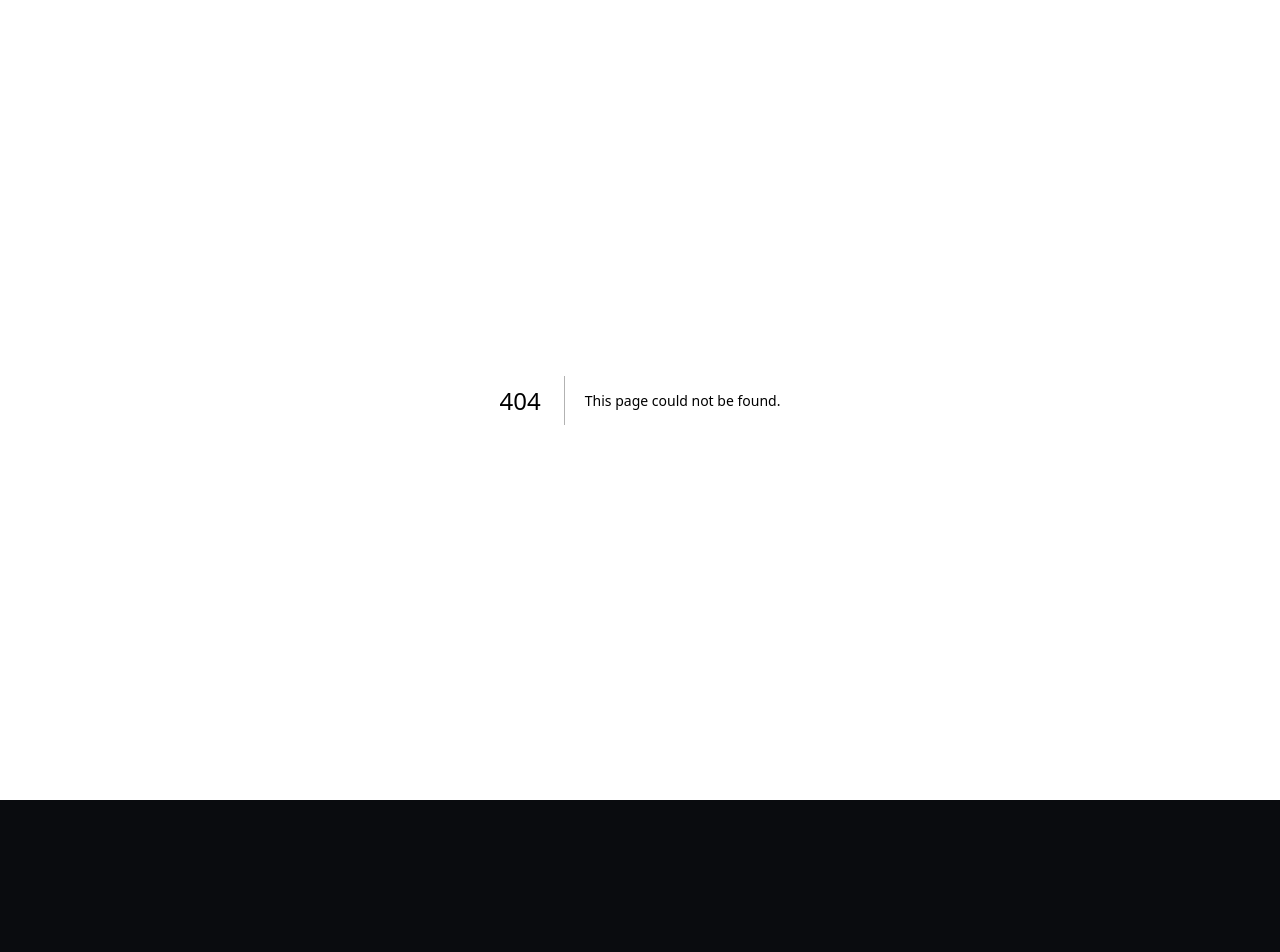
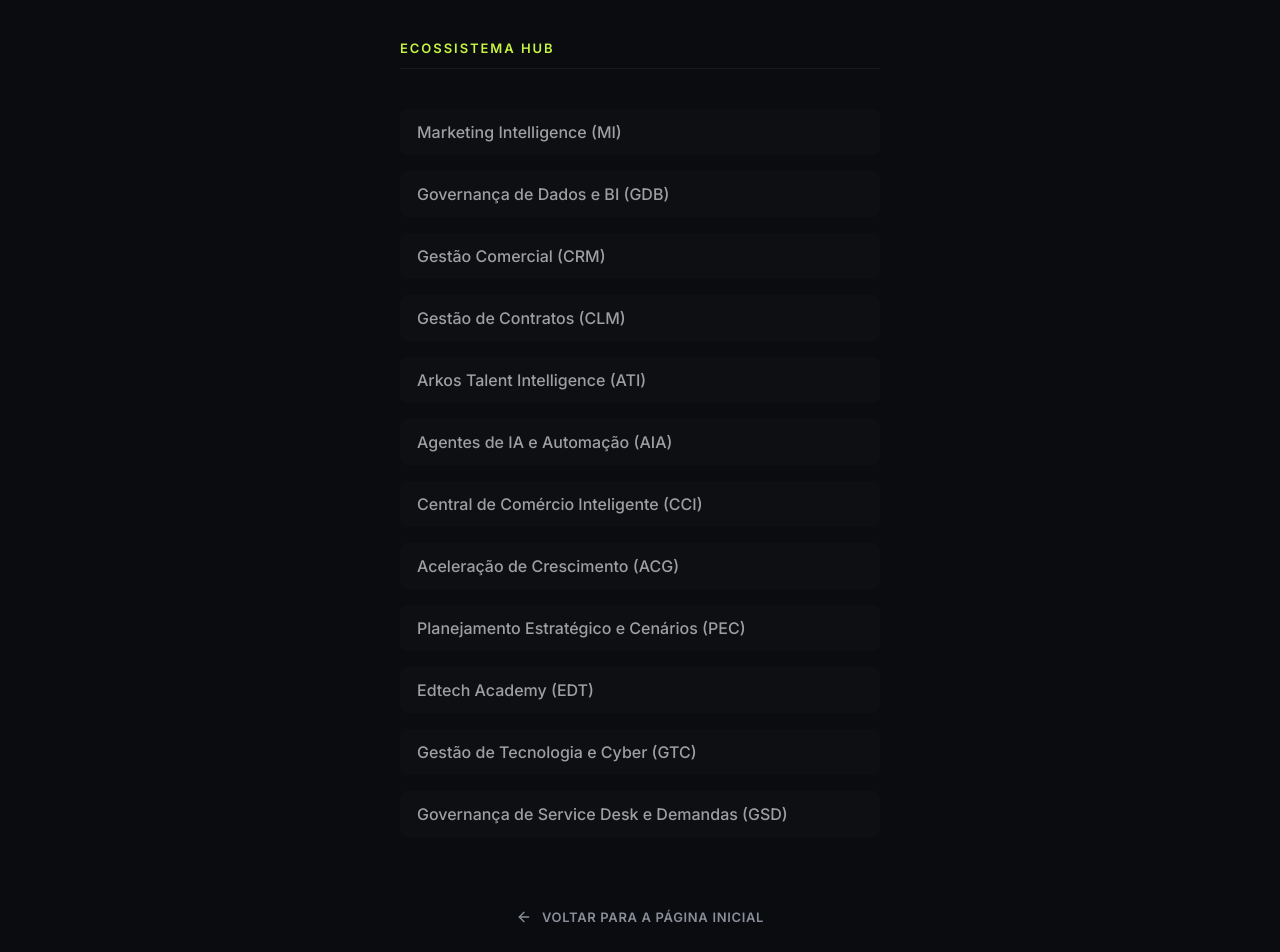
Before and after one commit to Renatoassis86/gestaocontratos, a Next.js app: page /hub in a window 1280 px wide. Before the commit this address had no page. Shown: the top 952 px of the page. Before the commit the page ends 800 px from the top, so only its background shows below. Built offline with nearby package versions, Linux system fonts and the light colour scheme.

Commit message:
feat: add ecossistema hub pre-login page and update navigation

```diff
--- /dev/null
+++ b/src/app/hub/hub.module.css
@@ -0,0 +1,100 @@
+.container {
+  min-height: 100vh;
+  background: #0A0C0F;
+  color: #F4F2ED;
+  display: flex;
+  flex-direction: column;
+  justify-content: center;
+  align-items: center;
+  font-family: var(--font-inter);
+  padding: 40px 20px;
+}
+
+.content {
+  width: 100%;
+  max-width: 480px;
+  display: flex;
+  flex-direction: column;
+  gap: 32px;
+}
+
+.header {
+  color: #C8F542;
+  font-size: 0.813rem;
+  font-weight: 900;
+  letter-spacing: 0.15em;
+  text-transform: uppercase;
+  font-family: var(--font-sora);
+  border-bottom: 1px solid rgba(255, 255, 255, 0.05);
+  padding-bottom: 12px;
+  margin-bottom: 8px;
+}
+
+.nav {
+  display: flex;
+  flex-direction: column;
+  gap: 16px;
+}
+
+.link {
+  color: rgba(255, 255, 255, 0.6);
+  text-decoration: none;
+  font-size: 1rem;
+  font-weight: 500;
+  transition: all 0.2s ease;
+  display: flex;
+  align-items: center;
+  justify-content: space-between;
+  padding: 12px 16px;
+  border-radius: 8px;
+  background: rgba(255, 255, 255, 0.01);
+  border: 1px solid transparent;
+}
+
+.link:hover {
+  color: #F4F2ED;
+  background: rgba(255, 255, 255, 0.03);
+  border-color: rgba(200, 245, 66, 0.2);
+  transform: translateX(4px);
+}
+
+.icon {
+  opacity: 0;
+  transition: opacity 0.2s ease;
+}
+
+.link:hover .icon {
+  opacity: 0.8;
+}
+
+.footer {
+  margin-top: 40px;
+  display: flex;
+  justify-content: center;
+}
+
+.backBtn {
+  display: flex;
+  align-items: center;
+  gap: 10px;
+  color: #8A8F99;
+  text-decoration: none;
+  font-size: 0.813rem;
+  font-weight: 600;
+  text-transform: uppercase;
+  letter-spacing: 0.05em;
+  transition: color 0.2s ease;
+}
+
+.backBtn:hover {
+  color: #C8F542;
+}
+
+@media (max-width: 480px) {
+  .header {
+    font-size: 0.75rem;
+  }
+  .link {
+    font-size: 0.938rem;
+  }
+}
--- /dev/null
+++ b/src/app/hub/page.tsx
@@ -0,0 +1,47 @@
+'use client'
+
+import React from 'react'
+import Link from 'next/link'
+import { ArrowLeft, ExternalLink } from 'lucide-react'
+import styles from './hub.module.css'
+
+export default function HubPage() {
+  const hubs = [
+    { name: 'Marketing Intelligence (MI)', path: '/dashboard/modulos/marketing' },
+    { name: 'Governança de Dados e BI (GDB)', path: '/dashboard/modulos/data' },
+    { name: 'Gestão Comercial (CRM)', path: '/dashboard/modulos/crm' },
+    { name: 'Gestão de Contratos (CLM)', path: '/dashboard/contratos' },
+    { name: 'Arkos Talent Intelligence (ATI)', path: '/dashboard/modulos/recrutamento' },
+    { name: 'Agentes de IA e Automação (AIA)', path: '/dashboard/modulos/ai' },
+    { name: 'Central de Comércio Inteligente (CCI)', path: '/dashboard/modulos/commerce' },
+    { name: 'Aceleração de Crescimento (ACG)', path: '/dashboard/modulos/growth' },
+    { name: 'Planejamento Estratégico e Cenários (PEC)', path: '/dashboard/modulos/strategy' },
+    { name: 'Edtech Academy (EDT)', path: '/dashboard/modulos/academy' },
+    { name: 'Gestão de Tecnologia e Cyber (GTC)', path: '/dashboard/modulos/infra' },
+    { name: 'Governança de Service Desk e Demandas (GSD)', path: '/dashboard/modulos/pedidos' },
+  ]
+
+  return (
+    <div className={styles.container}>
+      <div className={styles.content}>
+        <h2 className={styles.header}>ECOSSISTEMA HUB</h2>
+
+        <nav className={styles.nav}>
+          {hubs.map((hub, index) => (
+            <Link key={index} href={hub.path} className={styles.link}>
+              {hub.name}
+              <ExternalLink size={14} className={styles.icon} />
+            </Link>
+          ))}
+        </nav>
+
+        <div className={styles.footer}>
+          <Link href="/" className={styles.backBtn}>
+            <ArrowLeft size={16} />
+            Voltar para a Página Inicial
+          </Link>
+        </div>
+      </div>
+    </div>
+  )
+}
--- a/src/app/page.tsx
+++ b/src/app/page.tsx
@@ -94,7 +94,7 @@ export default function Home() {
       <Link href="#aplicativos" className={styles.navItem}>
         <Grid size={20} strokeWidth={1.5} />
       </Link>
-      <Link href="/login" className={styles.navItem}>
+      <Link href="/hub" className={styles.navItem}>
         <LogIn size={20} strokeWidth={1.5} style={{ color: '#C8F542' }} />
       </Link>
     </nav>
@@ -137,7 +137,7 @@ export default function Home() {
         </nav>
 
         <div className={styles.headerActions}>
-          <Link href="/login">
+          <Link href="/hub">
             <button className={styles.btnText}>Entrar</button>
           </Link>
           <Link href="https://wa.me/5583981957737" target="_blank" className={styles.headerCta}>
```
